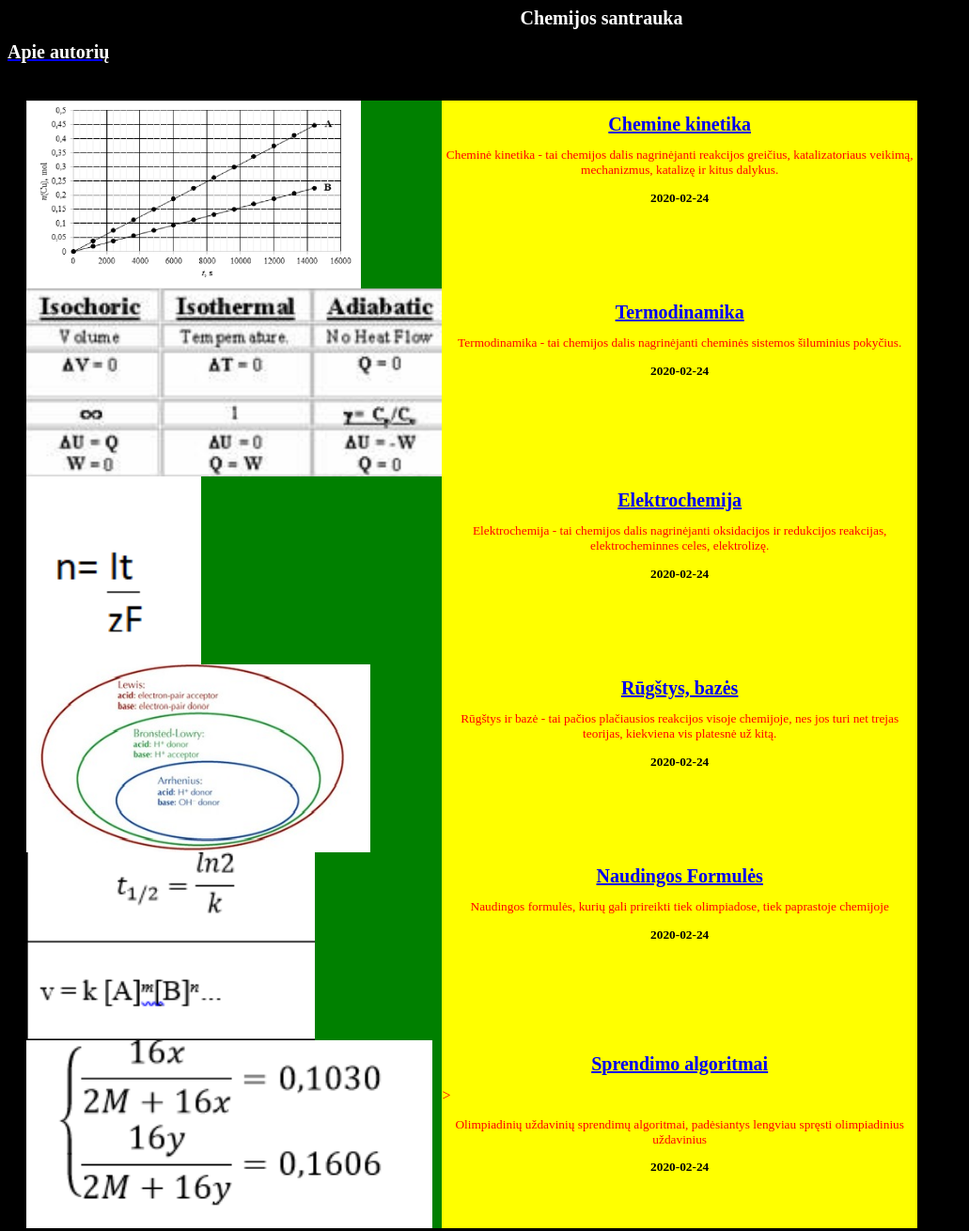
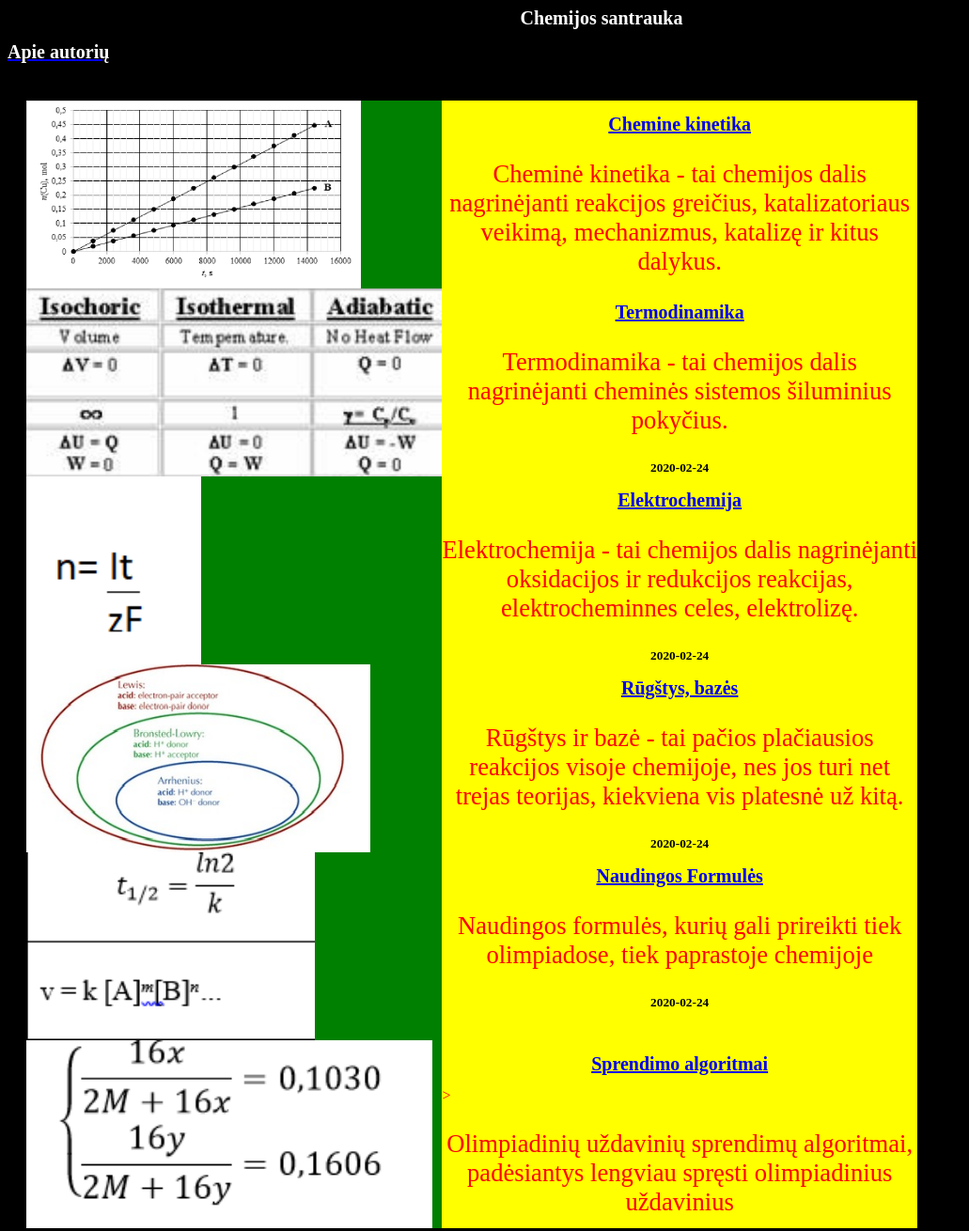
Before and after one commit to simutinas/simutinas.github.io, a plain HTML site: page blogas/index.html in a window 1280 px wide. Shown: the top 1310 px of the page at 94% size, without its empty margins (0-1031 px from the left). Drawn offline with Linux system fonts and the light colour scheme.

Commit message:
Add files via upload

```diff
--- a/blogas/index.html
+++ b/blogas/index.html
@@ -16,7 +16,7 @@
 
                 <div class="ant">
                     <a class="linkas" href="kinetika.html" target="_blank"><h1> Chemine kinetika</h1></a>
-                <p> Cheminė kinetika - tai chemijos dalis nagrinėjanti reakcijos greičius, katalizatoriaus veikimą, mechanizmus, katalizę ir kitus dalykus.</p>
+                <p class="tekstas1"> Cheminė kinetika - tai chemijos dalis nagrinėjanti reakcijos greičius, katalizatoriaus veikimą, mechanizmus, katalizę ir kitus dalykus.</p>
                 <p class="data"> 2020-02-24</p>
                 </div>
         </div>
@@ -28,7 +28,7 @@
 
                   <div class="ant">
                     <a class="linkas" href="termodinamika.html" target="_blank">  <h1>Termodinamika</h1> </a>
-                    <p>Termodinamika - tai chemijos dalis nagrinėjanti cheminės sistemos šiluminius pokyčius.</p>
+                    <p class="tekstas1">Termodinamika - tai chemijos dalis nagrinėjanti cheminės sistemos šiluminius pokyčius.</p>
                     <p class="data"> 2020-02-24</p>
                     </div>
           </div>
@@ -41,7 +41,7 @@
 
                   <div class="ant">
                   <a class="linkas" href="elektrochemija.html" target="_blank"> <h1>  Elektrochemija</h1> </a>
-                   <p>Elektrochemija - tai chemijos dalis nagrinėjanti oksidacijos ir redukcijos reakcijas, elektrocheminnes celes, elektrolizę. </p>
+                   <p class="tekstas1"> Elektrochemija - tai chemijos dalis nagrinėjanti oksidacijos ir redukcijos reakcijas, elektrocheminnes celes, elektrolizę. </p>
                    <p class="data"> 2020-02-24</p>
                     </div>
 
@@ -54,7 +54,7 @@
 
                   <div class="ant">
                      <a class="linkas" href="rugstys.html" target="_blank"> <h1>Rūgštys, bazės </h1> </a>
-                    <p> Rūgštys ir bazė - tai pačios plačiausios reakcijos visoje chemijoje, nes jos turi net trejas teorijas, kiekviena  vis platesnė už kitą. </p>
+                    <p class="tekstas1"> Rūgštys ir bazė - tai pačios plačiausios reakcijos visoje chemijoje, nes jos turi net trejas teorijas, kiekviena  vis platesnė už kitą. </p>
                     <p class="data"> 2020-02-24</p>
 
                     </div>
@@ -67,7 +67,7 @@
                   </div>
                   <div class="ant">
                  <a class="linkas" href="naudingos.html" target="_blank">   <h1>Naudingos Formulės</h1> </a>
-                    <p> Naudingos formulės, kurių gali prireikti tiek olimpiadose, tiek paprastoje chemijoje</p>
+                    <p class="tekstas1"> Naudingos formulės, kurių gali prireikti tiek olimpiadose, tiek paprastoje chemijoje</p>
                     <p class="data"> 2020-02-24</p>
                 </div>
           </div>
@@ -80,7 +80,7 @@
 
                   <div class="ant">
                    <a class="linkas" href="sprendimai.html" target="_blank"> <h1>Sprendimo algoritmai</h1> </a>>
-                    <p> Olimpiadinių uždavinių sprendimų algoritmai, padėsiantys lengviau spręsti olimpiadinius uždavinius</p>
+                    <p class="tekstas1"> Olimpiadinių uždavinių sprendimų algoritmai, padėsiantys lengviau spręsti olimpiadinius uždavinius</p>
                     <p class="data"> 2020-02-24</p>
                   </div>
           </div>
--- a/blogas/style.css
+++ b/blogas/style.css
@@ -27,6 +27,11 @@ img{
     float: left;
     width: 40%;
     height: 200px;
+}
+.tekstas1
+{
+    font-size: 20pt;
+
 
 }
 .visas
@@ -39,7 +44,7 @@ p{
     text-align: center
 
 }
-h1, h2, h3, h4, h5, h6{
+h1{
     text-align: center;
     font-size: 15pt;
     text-emphasis: bold;
@@ -55,7 +60,6 @@ h1, h2, h3, h4, h5, h6{
 a.linkas:hover{
     color: green;
     font-weight: bold;
-    target: blank;
 }
 body
 {
```
Also changed, not shown: blogas/termodinamika.htmk.txt (added).
